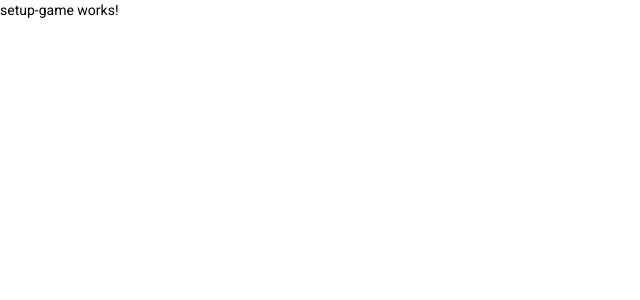
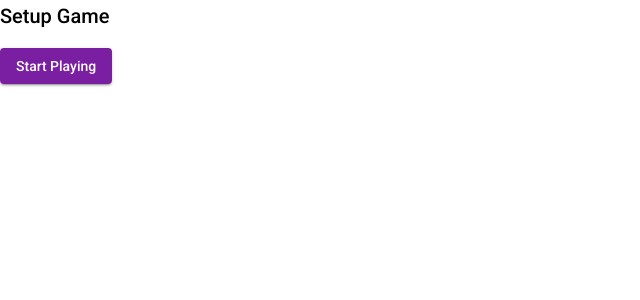
Before and after one commit to tsteelematc/tca-foo-angular-md, an Angular app: page /setup in a window 1280 px wide. Shown: the top 300 px of the page, without its empty margins (0-640 px from the left). Built offline with nearby package versions, Linux system fonts and the light colour scheme.

Commit message:
Page navigation FTW ! ! !

```diff
--- a/src/app/home/home.component.html
+++ b/src/app/home/home.component.html
@@ -4,6 +4,7 @@
 <button
     mat-raised-button
     color="primary"
+    routerLink="/setup"
 >
     Play
 </button>
--- a/src/app/play-game/play-game.component.html
+++ b/src/app/play-game/play-game.component.html
@@ -1 +1,10 @@
-<p>play-game works!</p>
+<h2>
+    Play Game
+</h2>
+<button
+    mat-raised-button
+    color="primary"
+    routerLink="/"
+>
+    Done
+</button>
--- a/src/app/setup-game/setup-game.component.html
+++ b/src/app/setup-game/setup-game.component.html
@@ -1 +1,10 @@
-<p>setup-game works!</p>
+<h2>
+    Setup Game
+</h2>
+<button
+    mat-raised-button
+    color="primary"
+    routerLink="/play"
+>
+    Start Playing
+</button>
```
